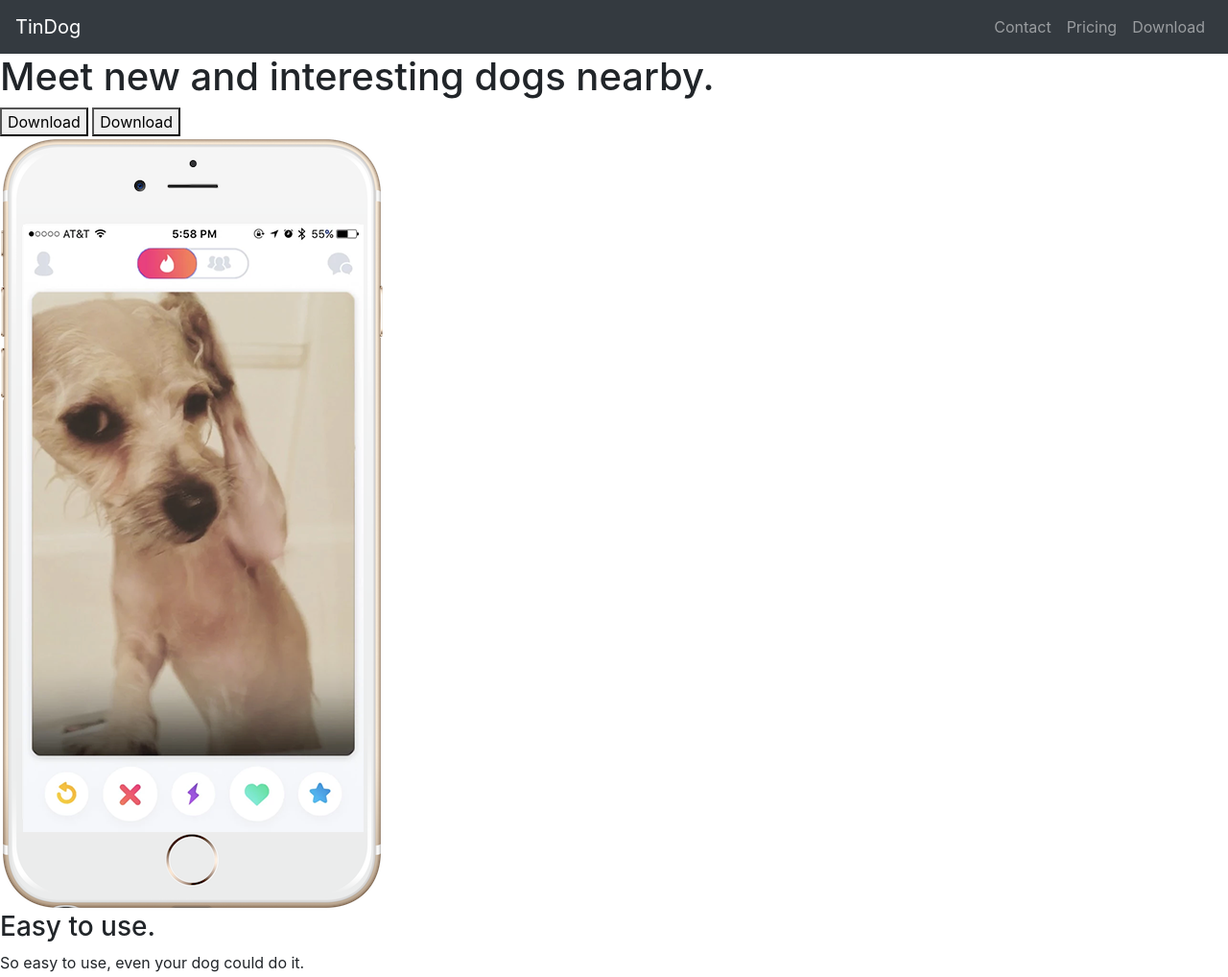
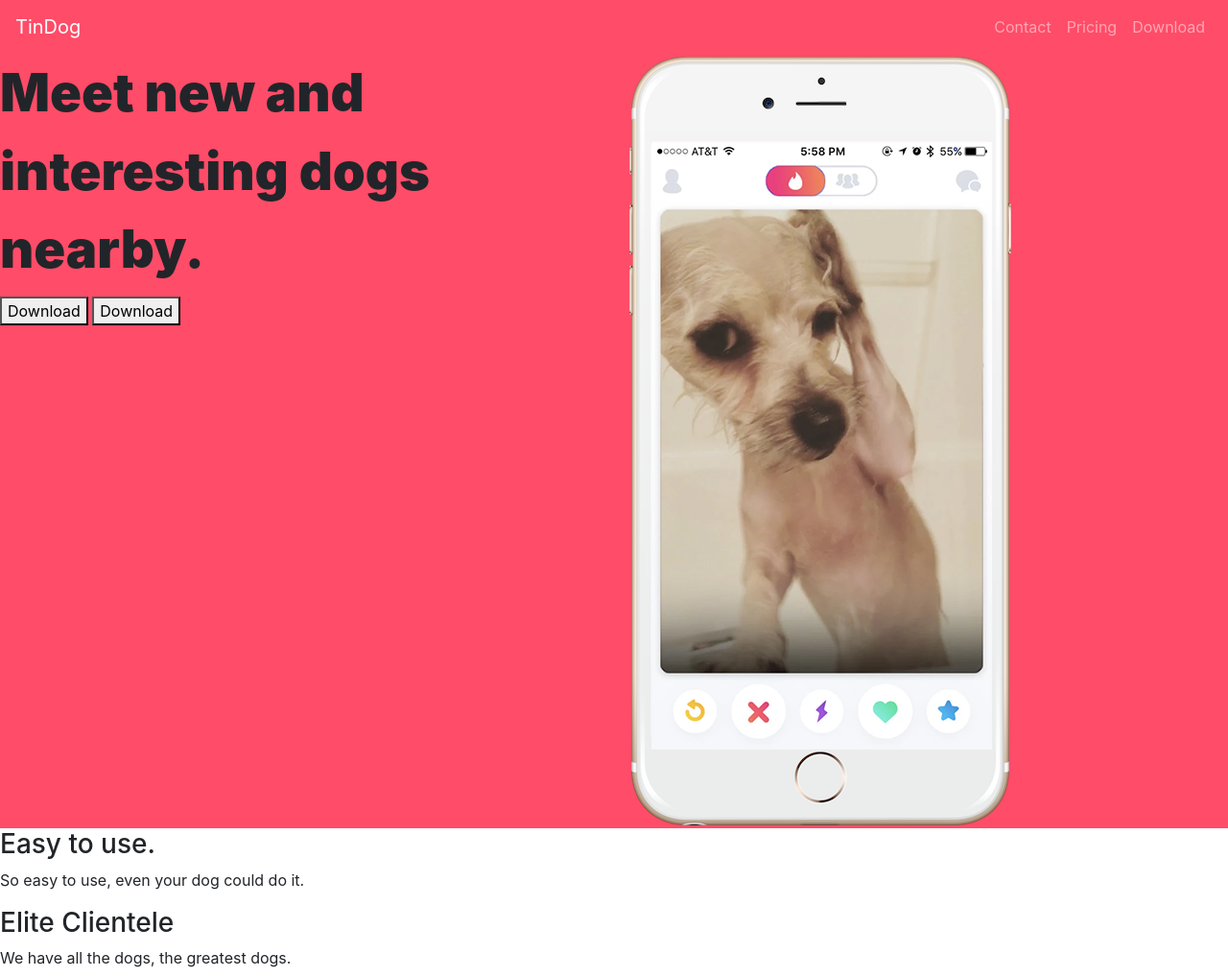
Before and after one commit to CyLelouch/Dr-ang-TinDog, a plain HTML site: page index.html in a window 1280 px wide. Shown: the top 1018 px of the page at 96% size. Drawn offline with nearby package versions, Linux system fonts and the light colour scheme.

Commit message:
background-color for section-1 and google fonts added along with bootstrap cols inserted inside section-1

```diff
--- a/css/styles.css
+++ b/css/styles.css
@@ -0,0 +1,9 @@
+#title{
+    background-color: #ff4c68;
+}
+.h1Heading {
+
+    line-height: 1.5;
+    font-size: 3.4rem;
+    font-weight: 1000;
+}
--- a/index.html
+++ b/index.html
@@ -9,6 +9,11 @@
 
   <!-- Bootstrap CSS -->
   <link rel="stylesheet" href="https://cdn.jsdelivr.net/npm/bootstrap@4.0.0/dist/css/bootstrap.min.css" integrity="sha384-Gn5384xqQ1aoWXA+058RXPxPg6fy4IWvTNh0E263XmFcJlSAwiGgFAW/dAiS6JXm" crossorigin="anonymous">
+  <link rel="preconnect" href="https://fonts.googleapis.com">
+  <link rel="preconnect" href="https://fonts.gstatic.com" crossorigin>
+  <link href="https://fonts.googleapis.com/css2?family=Merriweather:wght@300&display=swap" rel="stylesheet">
+
+
 
 </head>
 
@@ -19,7 +24,7 @@
     <!-- Nav Bar -->
 
 
-<nav class="navbar navbar-expand-lg navbar-dark bg-dark">
+<nav class="navbar navbar-expand-lg navbar-dark">
 
     <button class="navbar-toggler" type="button" data-toggle="collapse" data-target="#navbarTogglerDemo01" aria-controls="navbarTogglerDemo01" aria-expanded="false" aria-label="Toggle navigation">
         <span class="navbar-toggler-icon"></span>
@@ -45,15 +50,19 @@
 
     <!-- Title -->
 
-    <div>
-      <h1>Meet new and interesting dogs nearby.</h1>
+    <div class="row">
+      <div class="col-lg-6 col-sm-12">
+      <h1 class="h1Heading">Meet new and interesting dogs nearby.</h1>
       <button type="button">Download</button>
       <button type="button">Download</button>
     </div>
-    <div>
+
+
+    <div class="col-lg-6 col-sm-12">
       <img src="images/iphone6.png" alt="iphone-mockup">
     </div>
 
+    </div>
   </section>
 
 
```
